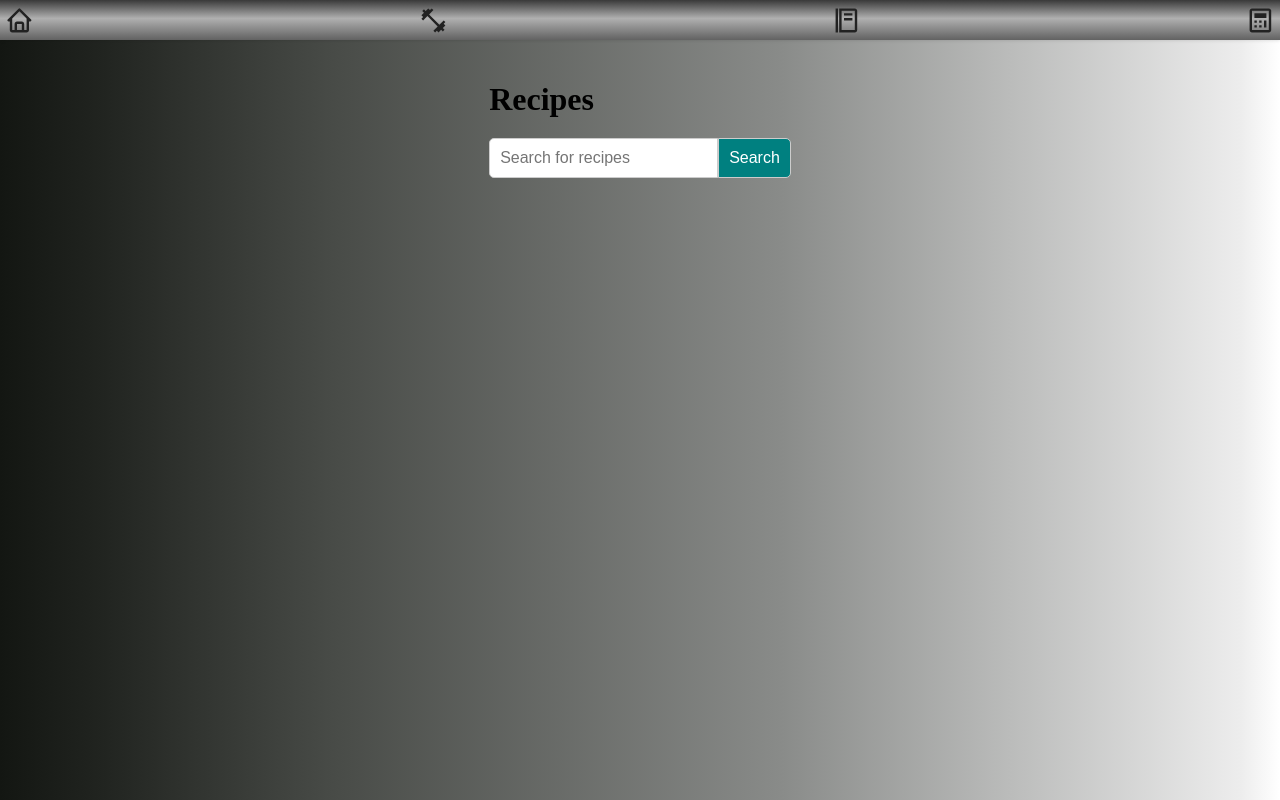
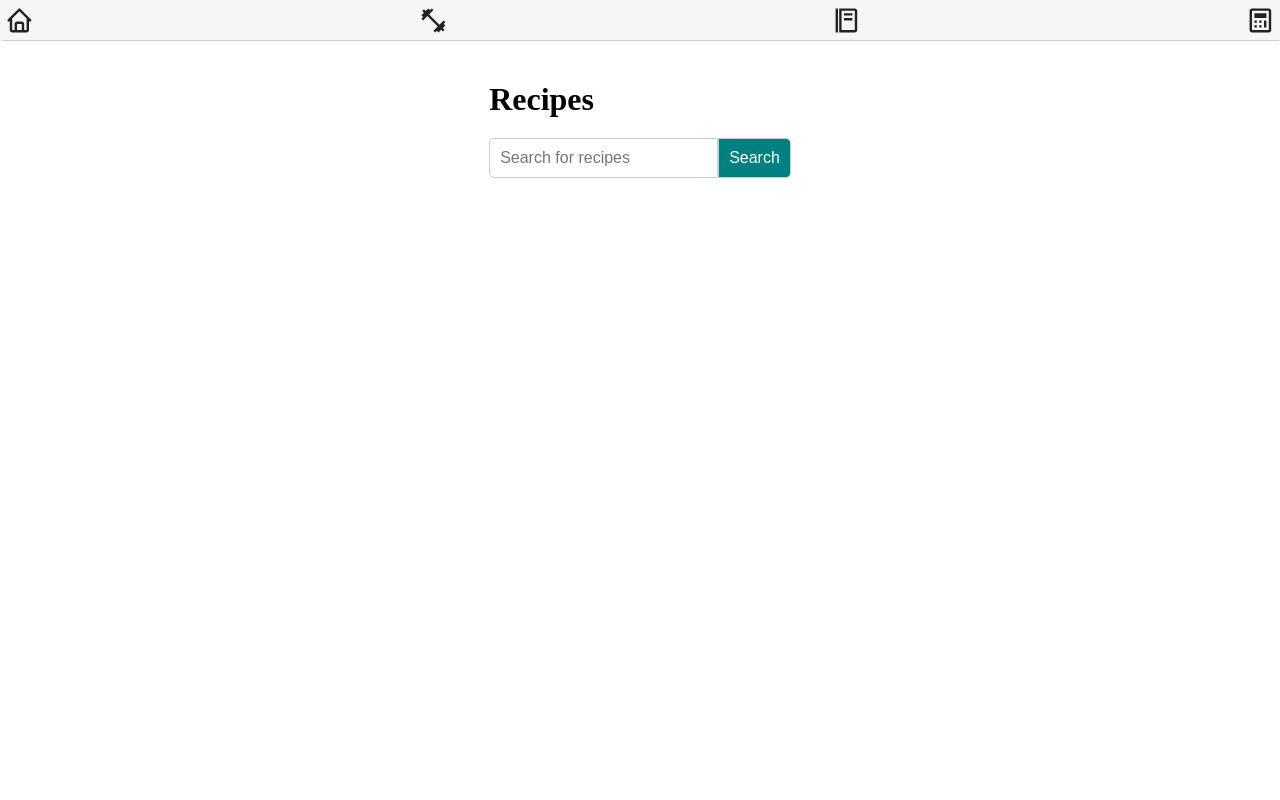
Before and after one commit to AndreiLhu/Fitness-App, a Next.js app: page /recipe in a window 1280 px wide. Built offline with nearby package versions, Linux system fonts and the light colour scheme.

Commit message:
small changes in styling

```diff
--- a/components/MobileNavbar.js
+++ b/components/MobileNavbar.js
@@ -7,13 +7,14 @@ import styled from 'styled-components';
 
 const NavbarContainer = styled.div`
   display: flex;
-
   justify-content: space-between;
   align-items: center;
   height: 5vh;
-  background-color:background: rgb(0,0,0);
-background: linear-gradient(0deg, rgba(0,0,0,1) 0%, rgba(98,98,98,1) 0%, rgba(176,176,176,1) 54%, rgba(57,57,57,1) 100%, rgba(0,0,0,1) 100%);
-  box-shadow: 0px 1px 3px rgba(0, 0, 0, 0.1);
+  background-color: whitesmoke;
+ box-shadow: 0 0.5px 1px 0 rgba(0, 0, 0, 0.2);
+
+
+
 
 
 a {
--- a/pages/index.js
+++ b/pages/index.js
@@ -43,7 +43,7 @@ const Container = styled.div`
   a {
     margin: 0 16px;
     border-radius: 8px;
-    background-color: rgba(142, 142, 142, 0.4);
+    background-color: whitesmoke;
     box-shadow: 0px 4px 16px rgba(0, 0, 0, 0.1);
     &:hover {
       background-color: rgba(243, 243, 243, 1);
--- a/pages/recipe/index.jsx
+++ b/pages/recipe/index.jsx
@@ -30,19 +30,8 @@ const RecipesWrapper = styled.div`
   }
 
   ul {
-    background: rgb(255, 255, 255);
-    background: linear-gradient(
-      90deg,
-      rgba(255, 255, 255, 1) 0%,
-      rgba(243, 243, 243, 1) 5%,
-      rgba(214, 214, 214, 1) 21%,
-      rgba(181, 181, 181, 1) 43%,
-      rgba(142, 142, 142, 1) 65%,
-      rgba(117, 117, 117, 1) 85%,
-      rgba(90, 90, 90, 1) 100%,
-      rgba(66, 66, 66, 1) 100%,
-      rgba(0, 0, 0, 1) 100%
-    );
+    background: whitesmoke;
+
     list-style-type: none;
     margin: 0;
     padding: 0;
@@ -56,14 +45,14 @@ const RecipesWrapper = styled.div`
 
     h2 {
       padding-left: 10px;
-      border-bottom: 1px solid #eee;
+      border-bottom: 1px solid gray;
       border-radius: 5px;
     }
 
     li {
       padding: 10px;
       font-size: 1.2rem;
-      border-bottom: 1px solid #eee;
+      border-bottom: 1px solid gray;
 
       &:last-child {
         border-bottom: none;
--- a/styles/style.css
+++ b/styles/style.css
@@ -1,15 +1,4 @@
 body {
-  background: rgb(4, 8, 3);
-  background: linear-gradient(
-    90deg,
-    rgba(4, 8, 3, 1) 0%,
-    rgba(19, 22, 18, 1) 0%,
-    rgba(33, 36, 32, 1) 8%,
-    rgba(72, 75, 71, 1) 26%,
-    rgba(137, 139, 137, 1) 61%,
-    rgba(237, 237, 237, 1) 97%,
-    rgba(255, 255, 255, 1) 100%
-  );
   margin: 0;
   padding: 0%;
 }
```
Also changed, not shown: pages/exercises/index.jsx (+2 -13 lines).
